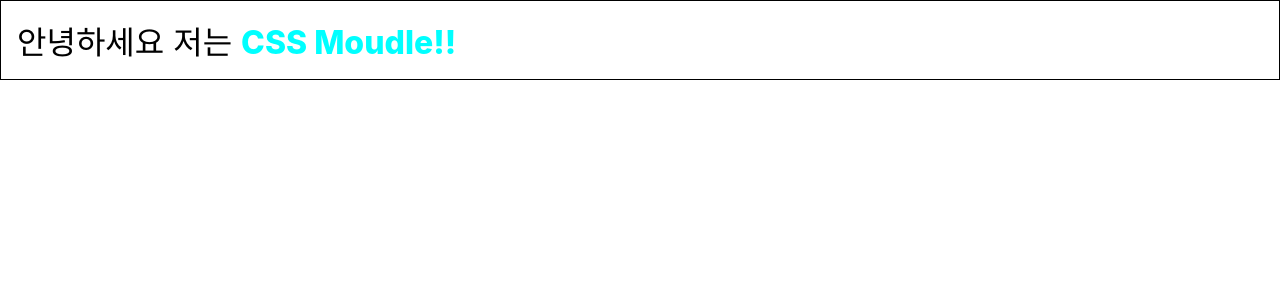
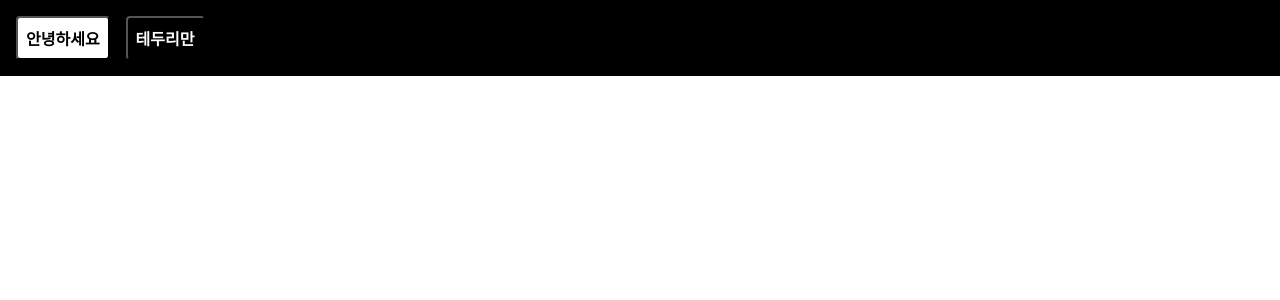
Before and after one commit to Bhanjo/React_study, a React (Create React App) app in the folder component-style/: page / in a window 1280 px wide. Shown: the top 300 px of the page. Built offline with nearby package versions, Linux system fonts and the light colour scheme.

Commit message:
styled-components

```diff
--- a/component-style/package.json
+++ b/component-style/package.json
@@ -10,6 +10,7 @@
     "react": "^17.0.2",
     "react-dom": "^17.0.2",
     "react-scripts": "4.0.3",
+    "styled-components": "^5.3.0",
     "web-vitals": "^1.1.2"
   },
   "scripts": {
--- a/component-style/src/App.js
+++ b/component-style/src/App.js
@@ -1,12 +1,13 @@
 import React, {Component} from 'react';
 // import SassComponent from './SassComponent';
-import CSSModule from './CSSModule';
+// import CSSModule from './CSSModule';
+import StyledComponent from './StyledComponent';
 
 class App extends Component {
   render() {
     return (
       <div>
-        <CSSModule />
+        <StyledComponent />
       </div>
     );
   }
--- a/component-style/src/CSSModule.js
+++ b/component-style/src/CSSModule.js
@@ -4,6 +4,8 @@ import styles from './CSSModule.module.css';
 const CSSModule = () => {
     return(
         // 템플릿 리터럴을 통해 클래스 이름을 두 개 이상 지정함
+        // 아래의 방법 말고도 join을 이용해 작성할 수도 있다
+        // className={[styles.wrapper, styles.inverted].join('')}
         <div className={`${styles.wrapper} ${styles.inverted}`}>
             안녕하세요 저는 <span className="something">CSS Moudle!!</span>
         </div>
--- /dev/null
+++ b/component-style/src/StyledComponent.js
@@ -0,0 +1,52 @@
+import React from 'react';
+import styled, { css } from 'styled-components';
+
+const Box = styled.div`
+    /* props로 넣어 준 값을 직접 전달해 줄 수 있다 */
+    background: ${props => props.color || 'blue'};
+    padding: 1rem;
+    display: flex;
+`;
+
+const Button = styled.button`
+    background: white;
+    color: black;
+    border-radius: 4px;
+    padding: 0.5rem;
+    display: flex;
+    align-items: center;
+    justify-content: center;
+    box-sizing: border-box;
+    font-size: 1rem;
+    font-weight: 600;
+
+    /* Sass와 같이 자기 자신 선택 가능 */
+    &:hover {
+        background: rgba(255, 255, 255, 0.9);
+    }
+
+    /* inverted값이 true일 때 특정 스타일 부여 */
+    ${props =>
+        props.inverted &&
+        css`
+            background: none;
+            border: 2px soliod white;
+            color: white;
+            &:hover {
+                background: white;
+                color: black;
+            }
+        `};
+    & + button {
+        margin-left: 1rem;
+    }
+`;
+
+const StyledComponent = () => (
+    <Box color="black">
+        <Button>안녕하세요</Button>
+        <Button inverted={true}>테두리만</Button>
+    </Box>
+);
+
+export default StyledComponent
```
Also changed, not shown: 1 other file (tests, documents, lock files or other folders).
